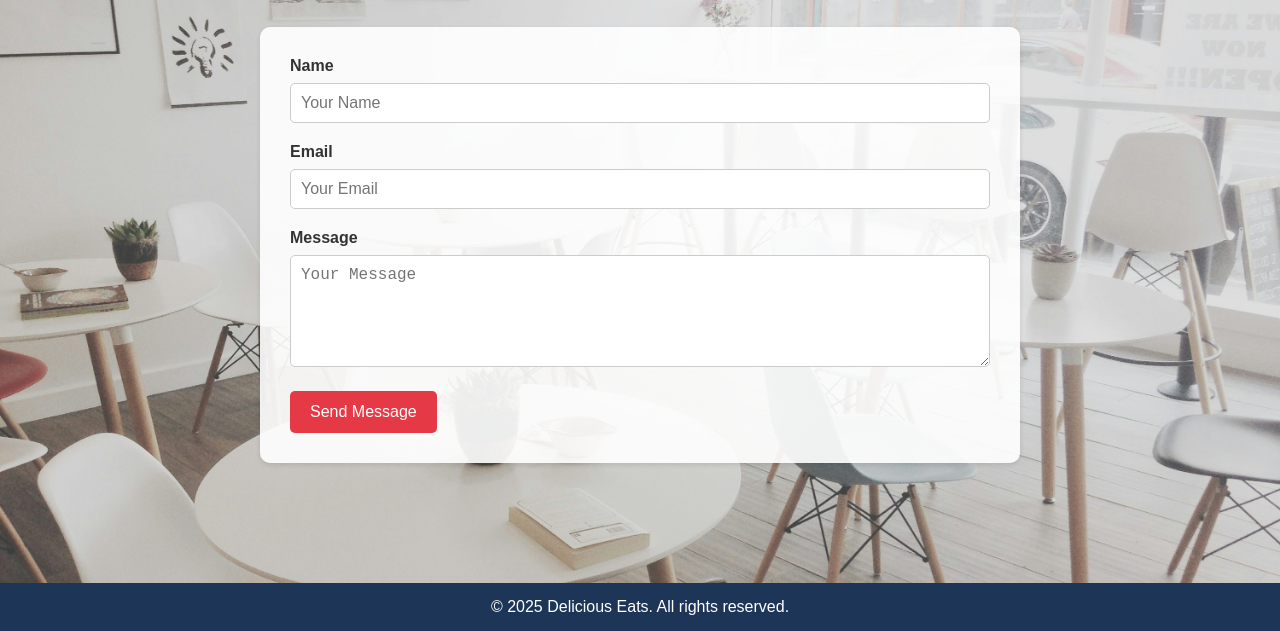
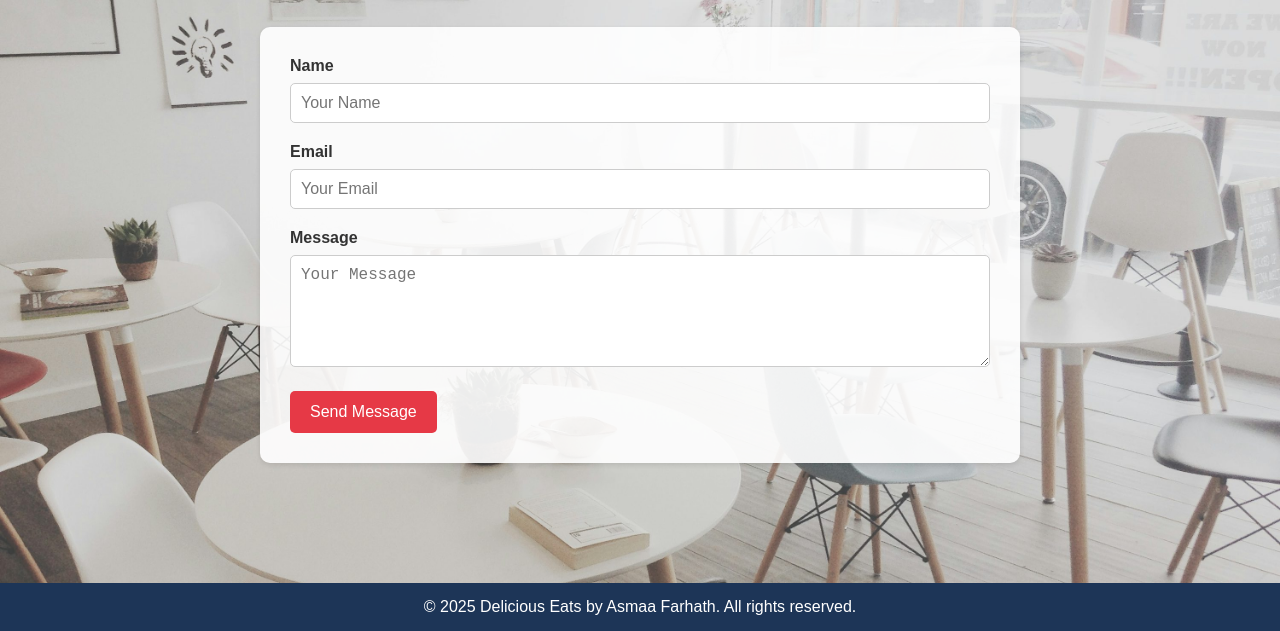
Before and after one commit to AsmaafarhathM/Restaurant-Website, a plain HTML site: page contact.html in a window 1280 px wide. Shown: the part 178-809 px from the top of the page. Drawn offline with Linux system fonts and the light colour scheme.

Commit message:
Update contact.html

```diff
--- a/contact.html
+++ b/contact.html
@@ -157,7 +157,7 @@
   </main>
 
   <footer>
-    <p>&copy; 2025 Delicious Eats. All rights reserved.</p>
+    <p>&copy; 2025 Delicious Eats by Asmaa Farhath. All rights reserved.</p>
   </footer>
 
 </body>
```
